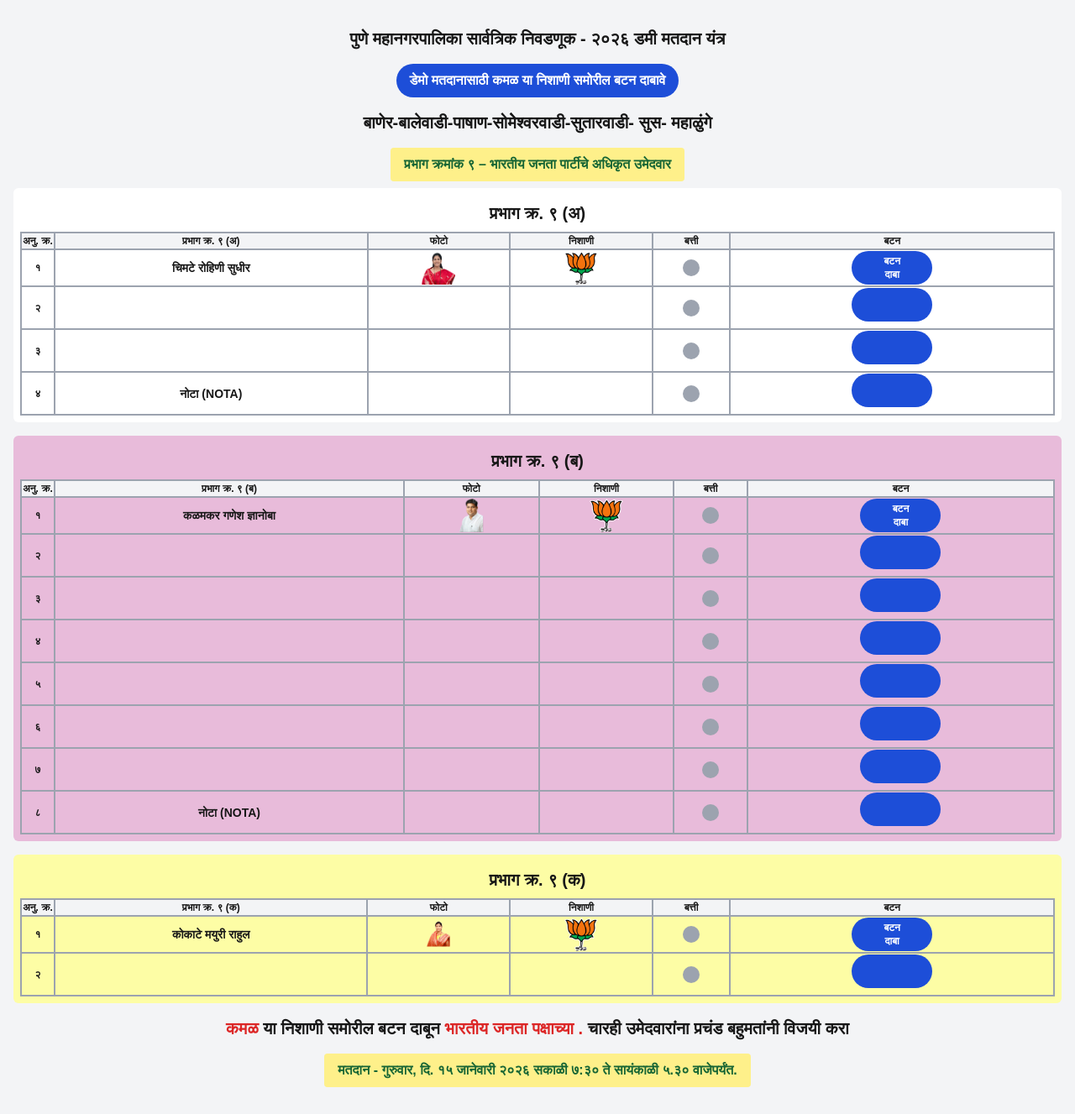
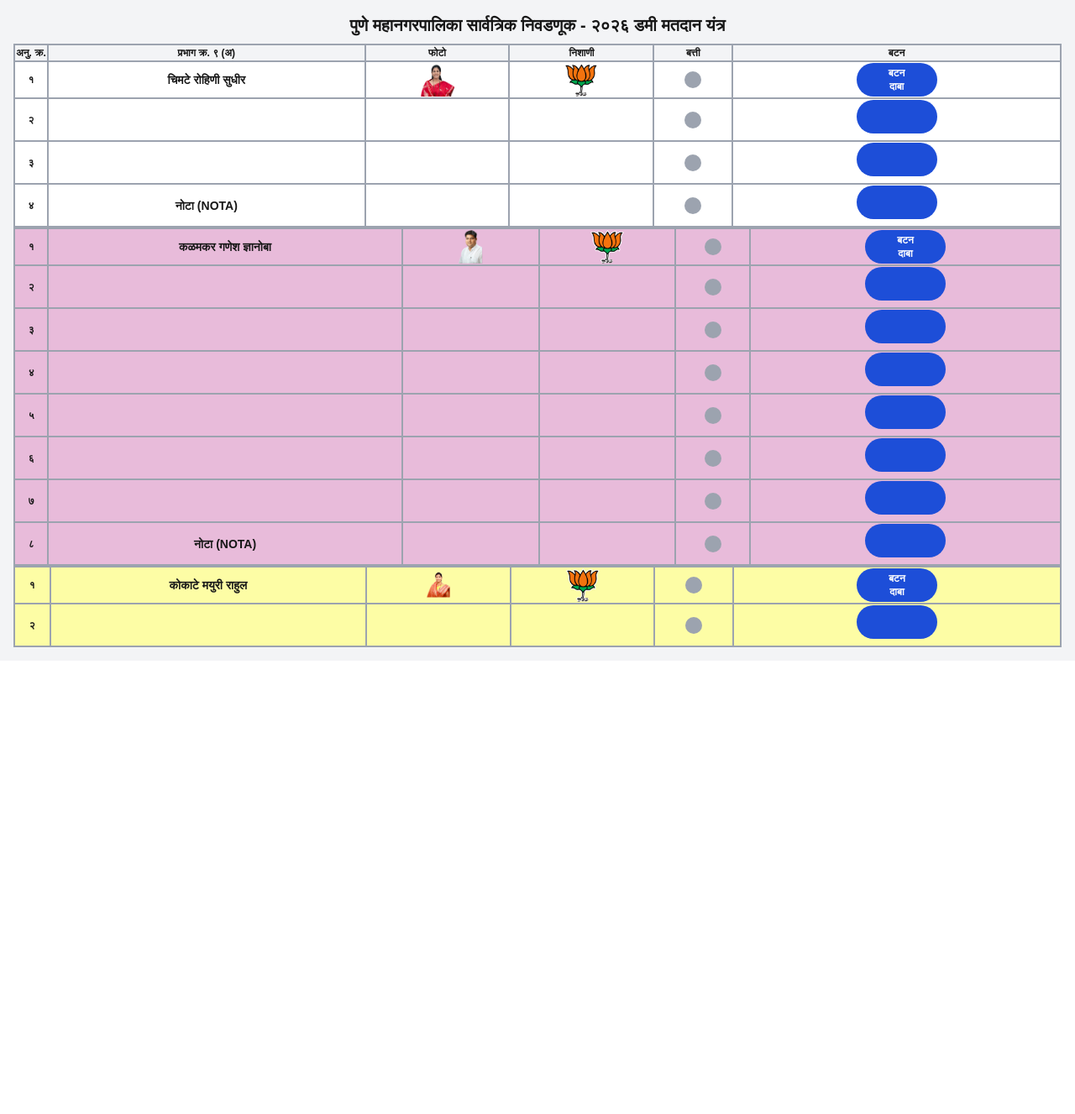
Before and after one commit to adityapachpille/lahu-balwadkar-dummy, a Next.js app: page / in a window 1280 px wide. Shown: the whole page at 84% size. After the commit the page ends 800 px from the top, so only its background shows below. Built offline with nearby package versions, Linux system fonts and the light colour scheme.

Commit message:
Update page.tsx

```diff
--- a/app/page.tsx
+++ b/app/page.tsx
@@ -35,11 +35,11 @@
     setActiveRow(index);
 
     if (isCandidate && tableIndex < 3) {
-      const updatedClicks = [...candidateClicks];
-      updatedClicks[tableIndex] = true;
-      setCandidateClicks(updatedClicks);
+      const updated = [...candidateClicks];
+      updated[tableIndex] = true;
+      setCandidateClicks(updated);
 
-      if (updatedClicks.every((clicked) => clicked)) {
+      if (updated.every(Boolean)) {
         setShowFourthTable(true);
       }
     }
@@ -50,27 +50,33 @@
     baseIndex: number,
     name: string,
     totalRows: number,
-    candidateIndex = 0,
-    tableIndex = 0,
-    imageSrc?: string
+    candidateIndex: number,
+    tableIndex: number,
+    imageSrc: string
   ) => {
     const isCandidate = index === candidateIndex;
     const isNota = index === totalRows - 1;
 
     return (
-      <tr key={index}>
-        <td className="border-2 border-gray-400 text-center font-bold text-xs">
+      <tr>
+        <td className="border-2 border-gray-400 text-center text-xs font-bold">
           {toMarathi(index + 1)}
         </td>
-        <td className="border-2 border-gray-400 text-center font-bold text-sm">
+
+        <td className="border-2 border-gray-400 text-center text-sm font-bold">
           {isCandidate ? name : isNota ? "नोटा (NOTA)" : ""}
         </td>
+
         <td className="border-2 border-gray-400 text-center">
-          {isCandidate && imageSrc && <img src={imageSrc} className="w-10 h-10 mx-auto" />}
+          {isCandidate && <img src={imageSrc} className="w-10 h-10 mx-auto" />}
         </td>
+
         <td className="border-2 border-gray-400 text-center">
-          {isCandidate && <img src="/symbol-bartan.png" className="w-10 h-10 mx-auto" />}
+          {isCandidate && (
+            <img src="/symbol-bartan.png" className="w-10 h-10 mx-auto" />
+          )}
         </td>
+
         <td className="border-2 border-gray-400 text-center">
           <div
             className={`w-5 h-5 mx-auto rounded-full ${
@@ -78,10 +84,13 @@
             }`}
           />
         </td>
+
         <td className="border-2 border-gray-400 text-center">
           <button
-            onClick={() => playSound(baseIndex + index, isCandidate, tableIndex)}
-            className="rounded-full w-24 h-10 bg-blue-700 text-white text-xs font-bold whitespace-pre-line"
+            onClick={() =>
+              playSound(baseIndex + index, isCandidate, tableIndex)
+            }
+            className="w-24 h-10 bg-blue-700 text-white text-xs font-bold rounded-full whitespace-pre-line"
           >
             {isCandidate ? "बटन\nदाबा" : ""}
           </button>
@@ -97,20 +106,22 @@
     name: string,
     candidateIndex: number,
     imageSrc: string,
-    tableBgColor: string,
-    rowStart = 0,
-    rowEnd?: number
+    bgColor: string,
+    showThead: boolean,
+    start = 0,
+    end?: number
   ) => {
-    const end = rowEnd ?? totalRows;
+    const limit = end ?? totalRows;
 
     return (
-      <div className={`${tableBgColor} p-2 rounded-md mb-4`}>
-        <h4 className="text-center text-xl font-bold mb-0 pt-2">{title}</h4>
-        <table className="w-full border-2 border-gray-400 mt-2 bg-transparent">
-          {/* Consistent THEAD for all tables */}
+      <div className={`${bgColor} p-0 m-0`}>
+        <table className="w-full border-collapse border-2 border-gray-400">
+          {showThead && (
             <thead>
               <tr className="bg-gray-100">
-              <th className="border-2 border-gray-400 text-xs w-10">अनु. क्र.</th>
+                <th className="border-2 border-gray-400 text-xs w-10">
+                  अनु. क्र.
+                </th>
                 <th className="border-2 border-gray-400 text-xs">{title}</th>
                 <th className="border-2 border-gray-400 text-xs">फोटो</th>
                 <th className="border-2 border-gray-400 text-xs">निशाणी</th>
@@ -118,10 +129,12 @@
                 <th className="border-2 border-gray-400 text-xs">बटन</th>
               </tr>
             </thead>
+          )}
+
           <tbody>
-            {[...Array(end - rowStart)].map((_, i) =>
+            {[...Array(limit - start)].map((_, i) =>
               renderRow(
-                i + rowStart,
+                i + start,
                 tableIndex * 100,
                 name,
                 totalRows,
@@ -137,58 +150,76 @@
   };
 
   return (
-    <section className="bg-gray-100 px-4 py-6">
-      <h1 className="text-center text-xl font-bold mb-2 pt-2">
+    <section className="bg-gray-100 px-4 py-4">
+      <h1 className="text-center text-xl font-bold mb-2">
         पुणे महानगरपालिका सार्वत्रिक निवडणूक - २०२६ डमी मतदान यंत्र
       </h1>
 
-      <div className="text-center mb-2 pt-2">
-        <span className="bg-blue-700 font-bold text-white px-4 py-2 inline-block rounded-full">
-          डेमो मतदानासाठी कमळ या निशाणी समोरील बटन दाबावे
-        </span>
-      </div>
+      {!showFourthTable && (
+        <>
+          {renderTable(
+            0,
+            "प्रभाग क्र. ९ (अ)",
+            4,
+            "चिमटे रोहिणी सुधीर",
+            0,
+            "/use1.png",
+            "bg-white",
+            true
+          )}
 
-      <h1 className="text-center text-xl font-bold mb-2 pt-2">
-        बाणेर-बालेवाडी-पाषाण-सोमेेश्वरवाडी-सुतारवाडी- सुस- महाळुंगे
-      </h1>
+          {renderTable(
+            1,
+            "प्रभाग क्र. ९ (ब)",
+            8,
+            "कळमकर गणेश ज्ञानोबा",
+            0,
+            "/use2.png",
+            "bg-[#e8bbda]",
+            false
+          )}
 
-      <div className="text-center mb-2 pt-2">
-        <span className="bg-yellow-200 text-green-800 font-bold px-4 py-2 inline-block rounded dark:bg-yellow-300">
-          प्रभाग क्रमांक ९ – भारतीय जनता पार्टीचे अधिकृत उमेदवार
-        </span>
-      </div>
-
-      {/* TABLES 1-2 */}
-      {!showFourthTable &&
-        renderTable(0, "प्रभाग क्र. ९ (अ)", 4, "चिमटे रोहिणी सुधीर", 0, "/use1.png", "bg-white")}
-      {!showFourthTable &&
-        renderTable(1, "प्रभाग क्र. ९ (ब)", 8, "कळमकर गणेश ज्ञानोबा", 0, "/use2.png", "bg-[#e8bbda]")}
-
-      {/* TABLE 3 (split) */}
-      {!showFourthTable &&
-        renderTable(2, "प्रभाग क्र. ९ (क)", 5, "कोकाटे मयुरी राहुल", 0, "/use3.png", "bg-[#fdfda5]", 0, 2)}
-
-      {/* TABLE 4 */}
-      {showFourthTable && (
-        <>
-          {/* Remaining 3 rows of third table */}
-          {renderTable(2, "प्रभाग क्र. ९ (क) उर्वरित", 5, "कोकाटे मयुरी राहुल", 0, "/use3.png", "bg-[#fdfda5]", 2)}
-          {/* Fourth table */}
-          {renderTable(3, "प्रभाग क्र. ९ (ड)", 10, "बालवडकर लहू गजानन", 3, "/use4.png", "bg-[#9fdaeb]")}
+          {renderTable(
+            2,
+            "प्रभाग क्र. ९ (क)",
+            5,
+            "कोकाटे मयुरी राहुल",
+            0,
+            "/use3.png",
+            "bg-[#fdfda5]",
+            false,
+            0,
+            2
+          )}
         </>
       )}
 
-      {/* FOOTER MESSAGE */}
-      <h1 className="text-center text-xl font-bold mb-2 mt-4">
-        <span className="text-red-600">कमळ </span> या निशाणी समोरील बटन दाबून{" "}
-        <span className="text-red-600">भारतीय जनता पक्षाच्या .</span> चारही उमेदवारांना प्रचंड बहुमतांनी विजयी करा
-      </h1>
+      {showFourthTable && (
+        <>
+          {renderTable(
+            2,
+            "प्रभाग क्र. ९ (क)",
+            5,
+            "कोकाटे मयुरी राहुल",
+            0,
+            "/use3.png",
+            "bg-[#fdfda5]",
+            true,
+            2
+          )}
 
-      <div className="text-center mb-2 pt-2">
-        <span className="bg-yellow-200 text-green-800 font-bold px-4 py-2 inline-block rounded">
-          मतदान - गुरुवार, दि. १५ जानेवारी २०२६ सकाळी ७:३० ते सायंकाळी ५.३० वाजेपर्यंत.
-        </span>
-      </div>
+          {renderTable(
+            3,
+            "प्रभाग क्र. ९ (ड)",
+            10,
+            "बालवडकर लहू गजानन",
+            3,
+            "/use4.png",
+            "bg-[#9fdaeb]",
+            false
+          )}
+        </>
+      )}
 
       <audio ref={candidateSoundRef} src="/sound1.mp3" />
       <audio ref={otherSoundRef} src="/sound2.mp3" />
```
Lines whose indentation alone changed are shown as unchanged.
